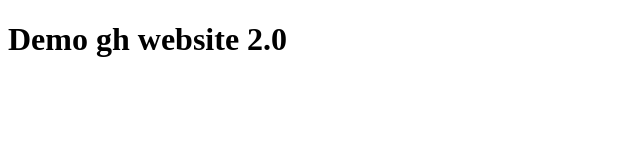
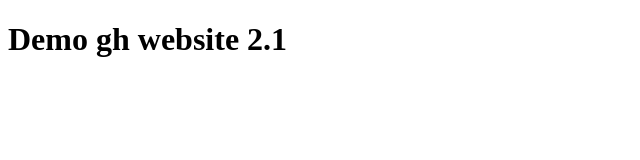
Before and after one commit to dgilbert-quickstart/demoghwebsite2, a plain HTML site: page index.html in a window 1280 px wide. Shown: the full height of the page, 0-640 px from the left. Drawn offline with Linux system fonts and the light colour scheme.

Commit message:
update index.html

```diff
--- a/index.html
+++ b/index.html
@@ -3,11 +3,11 @@
 <head>
     <meta charset="UTF-8">
     <meta name="viewport" content="width=device-width, initial-scale=1.0">
-    <title>Demo gh Website 2</title>
+    <title>Demo gh Website 2.1</title>
 </head>
 <body>
     <main>
-        <h1>Demo gh website 2.0</h1>
+        <h1>Demo gh website 2.1</h1>
     </main>
 </body>
 </html>
```
